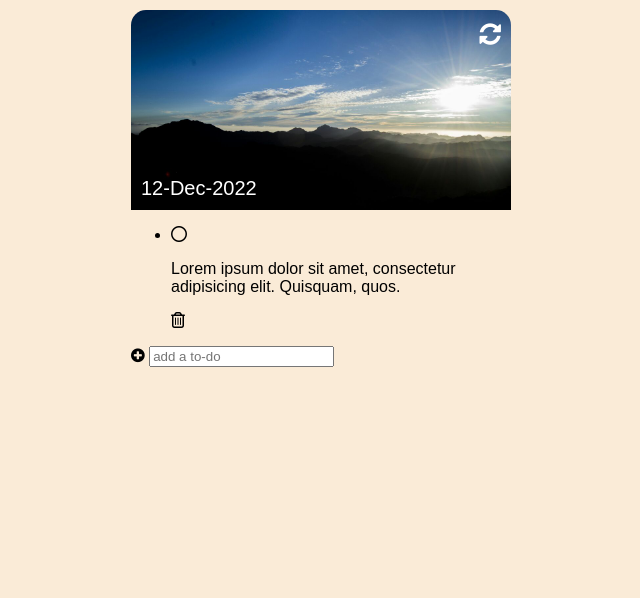
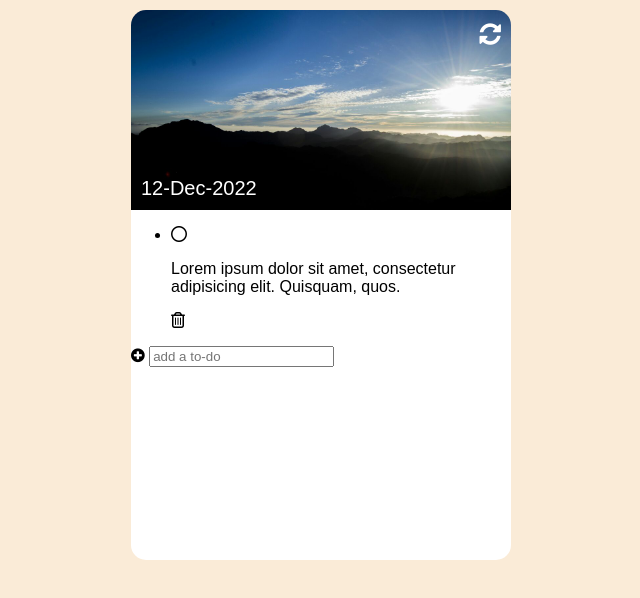
Before and after one commit to omarhady1992/Web-Development, a website: page To-do list/index.html in a window 1280 px wide. Shown: the whole page, without its empty margins (319-959 px from the left). Drawn offline with Linux system fonts and the light colour scheme.

Commit message:
CSS for content div

```diff
--- a/To-do list/css/style.css
+++ b/To-do list/css/style.css
@@ -51,3 +51,11 @@ body {
     color: rgb(255, 255, 255);
     font-size: 20px;
 }
+
+.content {
+    height: 350px;
+    width: 100%;
+    background-color: rgb(255, 255, 255);
+    border-radius: 0 0 15px 15px;
+    overflow: auto;
+}
```
